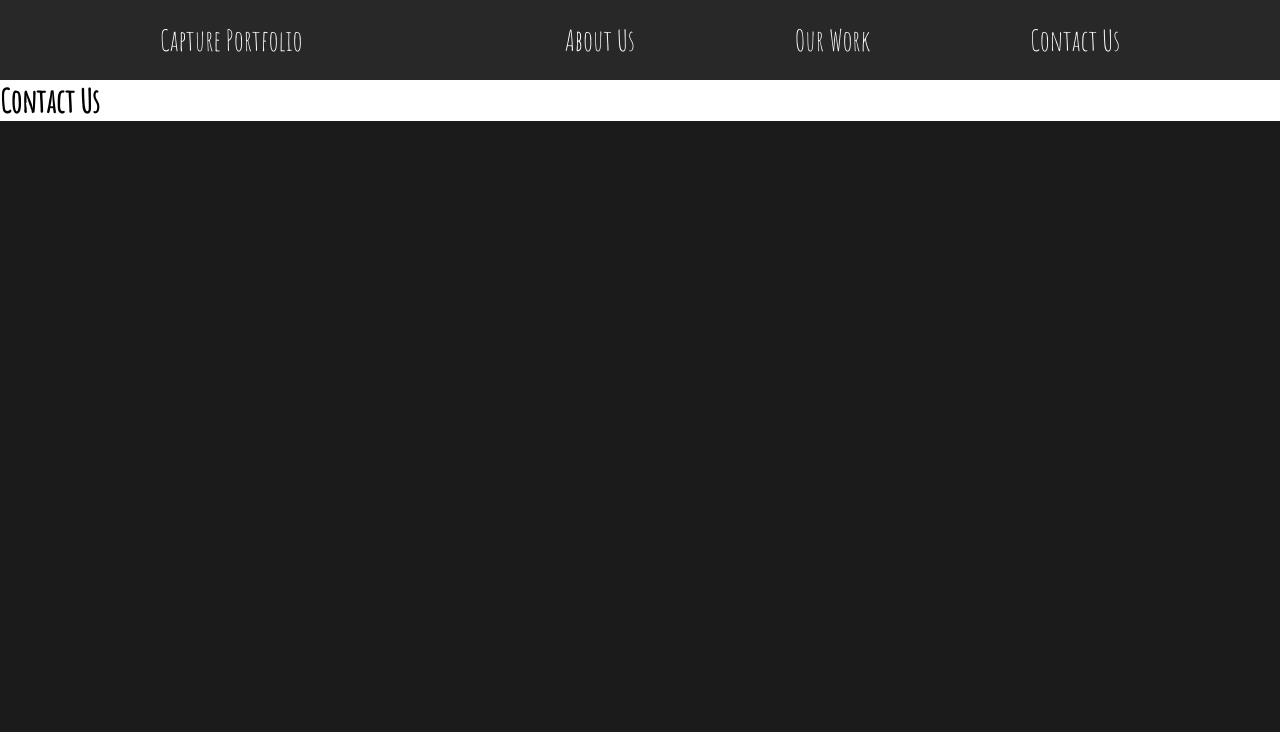
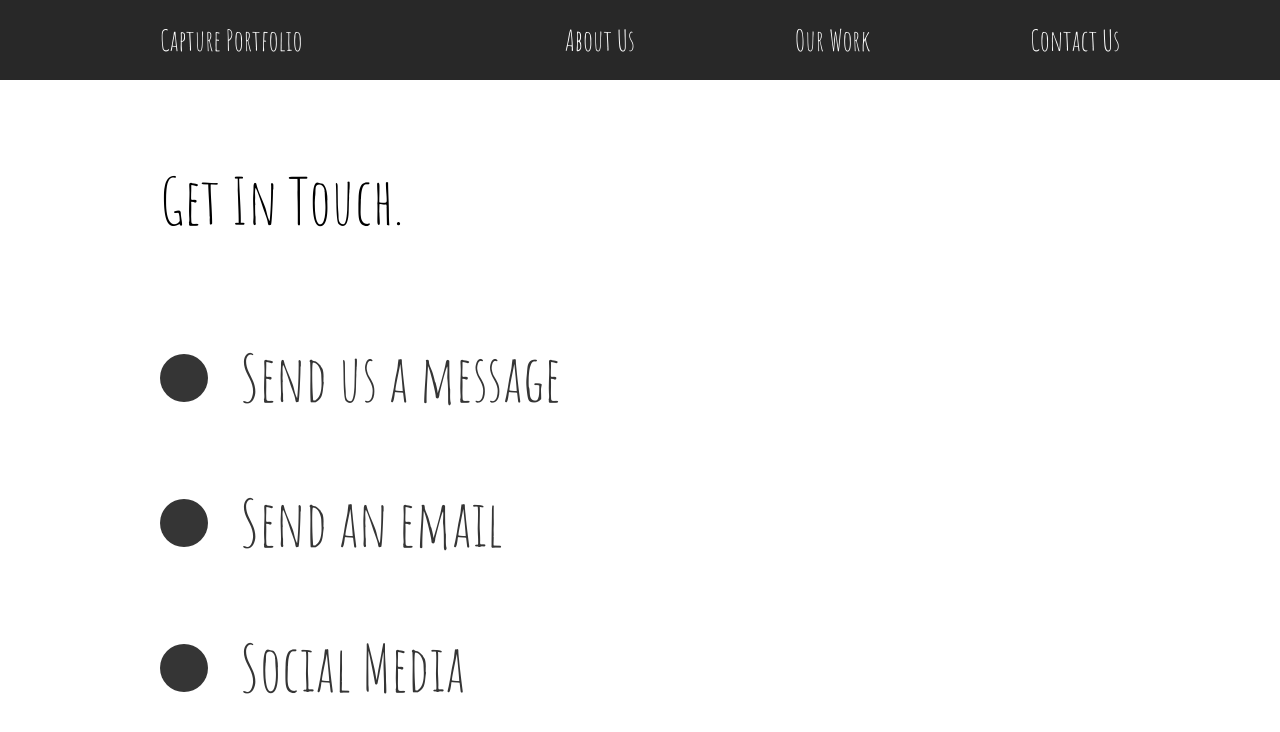
Before and after one commit to artonmirakaj/capture-portfolio, a React (Create React App) app: page /contact in a window 1280 px wide. Shown: the top 732 px of the page. Built offline with nearby package versions, Linux system fonts and the light colour scheme; a web font is replaced by a local one.

Commit message:
contact animation

```diff
--- a/src/pages/ContactUs.js
+++ b/src/pages/ContactUs.js
@@ -1,19 +1,74 @@
 import React from 'react'
 import { motion } from 'framer-motion';
-import { pageAnimation } from '../animation';
+import { pageAnimation, titleAnim } from '../animation';
+import styled from 'styled-components';
 
 const ContactUs = () => {
   return (
-    <motion.div
+    <ContactStyle
       variants={pageAnimation}
       initial='hidden'
       animate='show'
       exit='exit'
       style={{ background: '#fff' }}
       >
-      <h1>Contact Us</h1>
-    </motion.div>
+      <Title>
+        <Hide>
+          <motion.h2 variants={titleAnim}>Get In Touch.</motion.h2>
+        </Hide>
+      </Title>
+      <div>
+        <Hide>
+          <Social variants={titleAnim}>
+            <Circle />
+            <h2>Send us a message</h2>
+          </Social>
+        </Hide>
+        <Hide>
+          <Social variants={titleAnim}>
+            <Circle />
+            <h2>Send an email</h2>
+          </Social>
+        </Hide>
+        <Hide>
+          <Social variants={titleAnim}>
+            <Circle />
+            <h2>Social Media</h2>
+          </Social>
+        </Hide>
+      </div>
+    </ContactStyle>
   )
 }
 
+const ContactStyle = styled(motion.div)`
+  padding: 5rem 10rem;
+  color: #353535;
+  min-height: 90vh;
+`
+
+const Title = styled.div`
+  margin-bottom: 4rem;
+  color: black;
+`
+
+const Hide = styled.div`
+  overflow: hidden;
+`
+
+const Circle = styled.div`
+  border-radius: 50%;
+  width: 3rem;
+  height: 3rem;
+  background: #353535;
+`
+
+const Social = styled(motion.div)`
+  display: flex;
+  align-items: center;
+  h2 {
+    margin: 2rem;
+  }
+`
+
 export default ContactUs;
```
